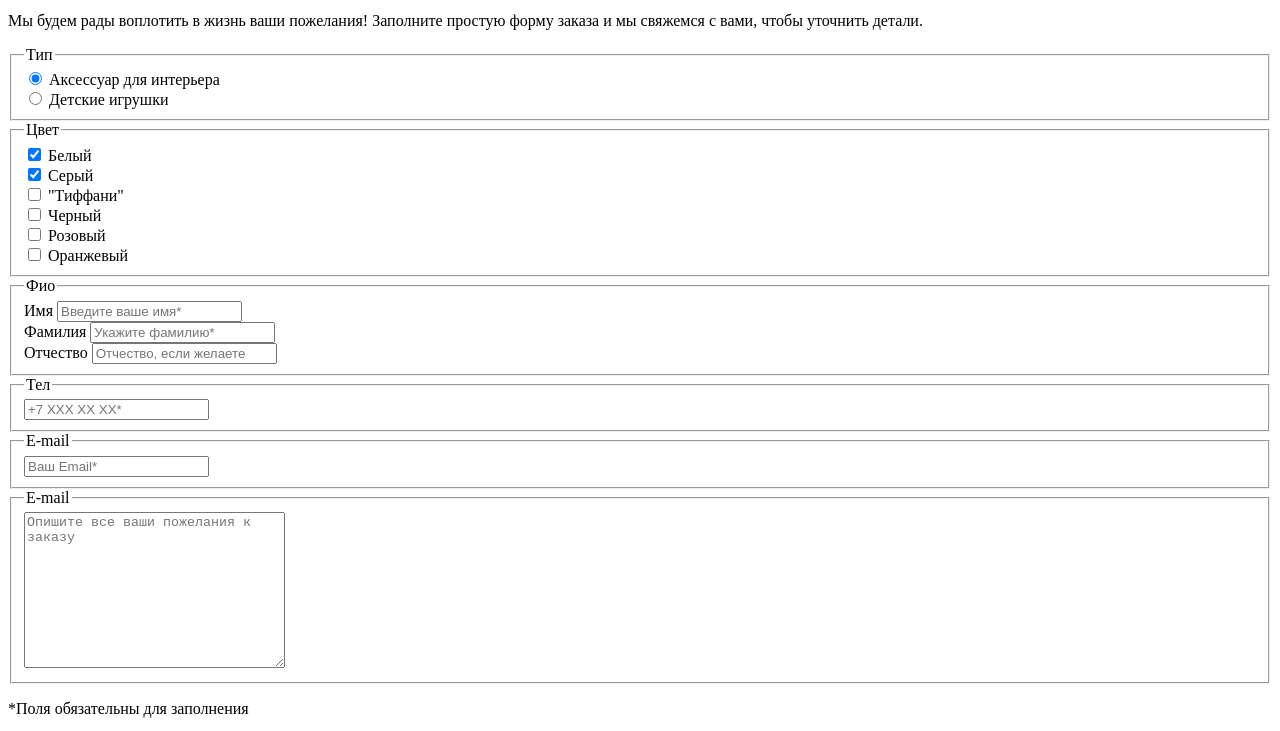
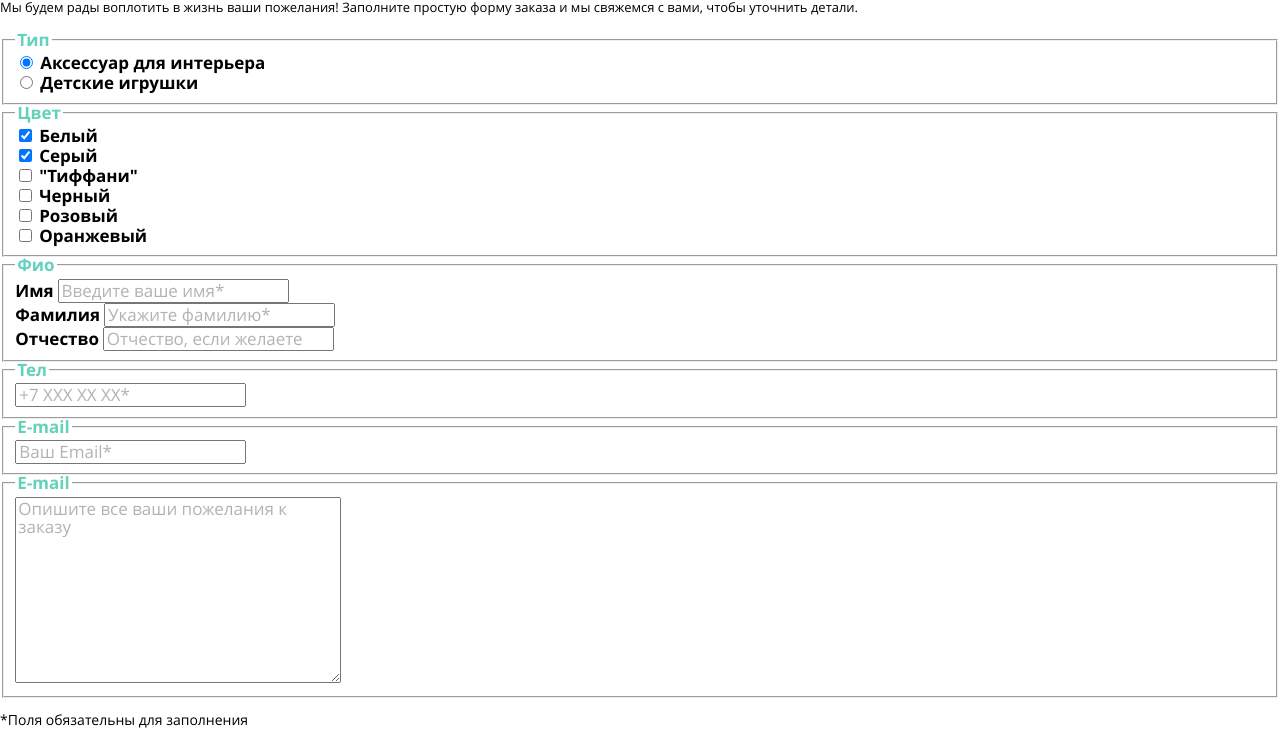
Before and after one commit to AnneyBen/http-AnneyBen_mishka.github.io, a plain HTML site: page form.html in a window 1280 px wide. Shown: the part 208-939 px from the top of the page. Drawn offline with Linux system fonts and the light colour scheme.

Commit message:
End making fonts

```diff
--- a/css/style.css
+++ b/css/style.css
@@ -94,6 +94,12 @@ body {
 .section-things__mini-catalog--toys {
   background-color: #56c3b2;
 }
+.page-footer__developed {
+  font-family: 'OpenSans-bold', 'Helvetica Neue', sans-serif;
+  font-weight: bold;
+  font-size: 19px;
+  line-height: 18px;
+}
 .section-featured__subtitle {
   font-size: 17px;
   line-height: 20px;
@@ -154,9 +160,85 @@ body {
   font-size: 15px;
   line-height: 30px;
 }
-.page-footer__developed {
+.page-main__main-title {
   font-family: 'OpenSans-bold', 'Helvetica Neue', sans-serif;
   font-weight: bold;
-  font-size: 19px;
+  font-size: 27px;
+  line-height: 30px;
+}
+.catalog-list {
+  padding: 0;
+  margin: 0;
+  list-style: none;
+}
+.catalog-list__name {
+  font-family: 'OpenSans-bold', 'Helvetica Neue', sans-serif;
+  font-weight: bold;
+  font-size: 17px;
+  line-height: 24px;
+}
+.catalog-list__characteristics {
+  font-size: 13px;
+  line-height: 30px;
+  font-style: normal;
+}
+.catalog-list__price {
+  font-family: 'OpenSans-bold', 'Helvetica Neue', sans-serif;
+  font-weight: bold;
+  font-size: 15px;
+  line-height: 24px;
+}
+.section-processing__title {
+  font-family: 'OpenSans-bold', 'Helvetica Neue', sans-serif;
+  font-weight: bold;
+  font-size: 17px;
+  line-height: 24px;
+}
+.section-processing__text {
+  font-size: 13px;
+  line-height: 24px;
+}
+.page-main__main-title {
+  font-family: 'OpenSans-bold', 'Helvetica Neue', sans-serif;
+  font-weight: bold;
+  font-size: 27px;
+  line-height: 30px;
+}
+.section-form__text {
+  font-size: 13px;
+  line-height: 24px;
+}
+.form-legend {
+  font-family: 'OpenSans-bold', 'Helvetica Neue', sans-serif;
+  font-weight: bold;
+  font-size: 17px;
+  line-height: 16px;
+  color: #63d1bb;
+}
+.form-label {
+  font-family: 'OpenSans-bold', 'Helvetica Neue', sans-serif;
+  font-weight: bold;
+  font-size: 17px;
   line-height: 18px;
 }
+.form-fieldset-initials__input,
+.form-fieldset-phone__input,
+.form-fieldset-email__input,
+.form-fieldset-additionally__textarea {
+  font-family: 'OpenSans-regular', 'Helvetica Neue', sans-serif;
+  font-size: 17px;
+  line-height: 18px;
+}
+.form-fieldset-initials__input::placeholder,
+.form-fieldset-phone__input::placeholder,
+.form-fieldset-email__input::placeholder,
+.form-fieldset-additionally__textarea::placeholder {
+  font-family: 'OpenSans-regular', 'Helvetica Neue', sans-serif;
+  font-size: 17px;
+  line-height: 18px;
+  color: rgba(0, 0, 0, 0.3);
+}
+.section-form__tiny {
+  font-size: 14px;
+  line-height: 16px;
+}
--- a/form.html
+++ b/form.html
@@ -4,17 +4,18 @@
     <meta charset="UTF-8">
     <meta name="viewport" content="width=device-width, initial-scale=1.0">
     <title>Mishka</title>
+    <link rel="stylesheet" href="css/style.css">
 </head>
 <body>
     <header class="page-header">
-        <a class="page-header__logo">
+        <a href="index.html" class="page-header__logo">
             <img class="page-header__logo-image" src="http://placehold.it/86x35" alt="Мишка" width="86" height="35">
         </a>
         <button class="page-header__button button">Меню</button>
         <nav class="page-header__main-nav">
             <ul class="page-header__list site-list">
                 <li class="site-list__item">
-                    <a href="#" class="site-list__link">Каталог товаров</a>
+                    <a href="catalog.html" class="site-list__link">Каталог товаров</a>
                 </li>
                 <li class="site-list__item">
                     <a href="#" class="site-list__link">Вязание на заказ</a>
@@ -41,11 +42,11 @@
                     <div class="form-fieldset-type__container-inputs">
                         <div class="form-fieldset-type__container-input">
                             <input class="form-fieldset-type__input" id="interier" type="radio" name="1" checked>
-                            <label class="form-fieldset-type__label" for="interier">Аксессуар для интерьера</label>
+                            <label class="form-fieldset-type__label form-label" for="interier">Аксессуар для интерьера</label>
                         </div>
                         <div class="form-fieldset-type__container-input">
                             <input class="form-fieldset-type__input" id="toy" type="radio" name="1">
-                            <label class="form-fieldset-type__label" for="toy">Детские игрушки</label>
+                            <label class="form-fieldset-type__label form-label" for="toy">Детские игрушки</label>
                         </div>
                     </div>
                 </fieldset>
@@ -54,61 +55,61 @@
                     <div class="form-fieldset-color__container-inputs">
                         <div class="form-fieldset-color__container-input">
                             <input class="form-fieldset-color__input" id="white" type="checkbox" checked>
-                            <label class="form-fieldset-color__label" for="white">Белый</label>
+                            <label class="form-fieldset-color__label form-label" for="white">Белый</label>
                         </div>
                         <div class="form-fieldset-color__container-input">
                             <input class="form-fieldset-color__input" id="gray" type="checkbox" checked>
-                            <label class="form-fieldset-color__label" for="gray">Серый</label>
+                            <label class="form-fieldset-color__label form-label" for="gray">Серый</label>
                         </div>
                         <div class="form-fieldset-color__container-input">
                             <input class="form-fieldset-color__input" id="tiffani" type="checkbox">
-                            <label class="form-fieldset-color__label" for="tiffani">"Тиффани"</label>
+                            <label class="form-fieldset-color__label form-label" for="tiffani">"Тиффани"</label>
                         </div>
                         <div class="form-fieldset-color__container-input">
                             <input class="form-fieldset-color__input" id="black" type="checkbox">
-                            <label class="form-fieldset-color__label" for="black">Черный</label>
+                            <label class="form-fieldset-color__label form-label" for="black">Черный</label>
                         </div>
                         <div class="form-fieldset-color__container-input">
                             <input class="form-fieldset-color__input" id="pink" type="checkbox">
-                            <label class="form-fieldset-color__label" for="pink">Розовый</label>
+                            <label class="form-fieldset-color__label form-label" for="pink">Розовый</label>
                         </div>
                         <div class="form-fieldset-color__container-input">
                             <input class="form-fieldset-color__input" id="orange" type="checkbox">
-                            <label class="form-fieldset-color__label" for="orange">Оранжевый</label>
+                            <label class="form-fieldset-color__label form-label" for="orange">Оранжевый</label>
                         </div>
                     </div>
                 </fieldset>
                 <fieldset class="section-form__form-fieldset form-fieldset form-fieldset-initials">
-                    <legend class="form-fieldset-initials__legend">Фио</legend>
+                    <legend class="form-fieldset-initials__legend form-legend">Фио</legend>
                     <div class="form-fieldset-initials__container-inputs">
                         <div class="form-fieldset-initials__container-input">
-                            <label class="form-fieldset-initials__label" for="name">Имя</label>
+                            <label class="form-fieldset-initials__label form-label" for="name">Имя</label>
                             <input class="form-fieldset-initials__input" id="name" type="text" placeholder="Введите ваше имя*" required>
                         </div>
                         <div class="form-fieldset-initials__container-input">
-                            <label class="form-fieldset-initials__label" for="surname">Фамилия</label>
+                            <label class="form-fieldset-initials__label form-label" for="surname">Фамилия</label>
                             <input class="form-fieldset-initials__input" id="surname" type="text" placeholder="Укажите фамилию*" required>
                         </div>
                         <div class="form-fieldset-initials__container-input">
-                            <label class="form-fieldset-initials__label" for="patronymic">Отчество</label>
+                            <label class="form-fieldset-initials__label form-label" for="patronymic">Отчество</label>
                             <input class="form-fieldset-initials__input" id="patronymic" type="text" placeholder="Отчество, если желаете">
                         </div>
                     </div>
                 </fieldset>
                 <fieldset class="section-form__form-fieldset form-fieldset form-fieldset-phone">
-                    <legend class="form-fieldset-phone__legend">Тел</legend>
+                    <legend class="form-fieldset-phone__legend form-legend">Тел</legend>
                     <div class="form-fieldset-phone__container-input">
                         <input class="form-fieldset-phone__input" type="tel" placeholder="+7 XXX XX XX*" required>
                     </div>
                 </fieldset>
                 <fieldset class="section-form__form-fieldset form-fieldset form-fieldset-email">
-                    <legend class="form-fieldset-email__legend">E-mail</legend>
+                    <legend class="form-fieldset-email__legend form-legend">E-mail</legend>
                     <div class="form-fieldset-email__container-input">
                         <input class="form-fieldset-email__input" type="email" placeholder="Ваш Email*" required>
                     </div>
                 </fieldset>
                 <fieldset class="section-form__form-fieldset form-fieldset form-fieldset-additionally">
-                    <legend class="form-fieldset-additionally__legend">E-mail</legend>
+                    <legend class="form-fieldset-additionally__legend form-legend">E-mail</legend>
                     <div class="form-fieldset-additionally__container-textarea">
                         <textarea class="form-fieldset-additionally__textarea" name="additionally" cols="30" rows="10" placeholder="Опишите все ваши пожелания к заказу"></textarea>
                     </div>
--- /dev/null
+++ b/less/base/catalog/catalog-list.less
@@ -0,0 +1,30 @@
+@import url("less/help/vars.less");
+@import url("less/help/mixins.less");
+
+.page-main__main-title{
+    .open-bold();
+    font-weight: bold;
+    .font(27px, 30px);
+}
+
+.catalog-list{
+    .pama();
+    list-style: none;
+}
+
+.catalog-list__name{
+    .open-bold();
+    font-weight: bold;
+    .font(17px, 24px);
+}
+
+.catalog-list__characteristics{
+    .font(13px, 30px);
+    font-style: normal;
+}
+
+.catalog-list__price{
+    .open-bold();
+    font-weight: bold;
+    .font(15px, 24px);
+}
--- /dev/null
+++ b/less/base/catalog/section-processing.less
@@ -0,0 +1,12 @@
+@import url("less/help/vars.less");
+@import url("less/help/mixins.less");
+
+.section-processing__title{
+    .open-bold();
+    font-weight: bold;
+    .font(17px, 24px);
+}
+
+.section-processing__text{
+    .font(13px, 24px);
+}
--- /dev/null
+++ b/less/base/form/section-form.less
@@ -0,0 +1,48 @@
+@import url("less/help/vars.less");
+@import url("less/help/mixins.less");
+
+.page-main__main-title{
+    .open-bold();
+    font-weight: bold;
+    .font(27px, 30px);
+}
+
+.section-form__text{
+    .font(13px, 24px);
+}
+
+.form-legend{
+    .open-bold();
+    font-weight: bold;
+    .font(17px, 16px);
+
+    color: @mini-catalog--interior;
+}
+
+.form-label{
+    .open-bold();
+    font-weight: bold;
+    .font(17px, 18px);
+
+}
+
+.form-fieldset-initials__input,
+.form-fieldset-phone__input,
+.form-fieldset-email__input,
+.form-fieldset-additionally__textarea{
+    .open-reg();
+    .font(17px, 18px);
+}
+
+.form-fieldset-initials__input::placeholder,
+.form-fieldset-phone__input::placeholder,
+.form-fieldset-email__input::placeholder,
+.form-fieldset-additionally__textarea::placeholder{
+    .open-reg();
+    .font(17px, 18px);
+    color: fade(@font-main, 30%);
+}
+
+.section-form__tiny{
+    .font(14px, 16px);
+}
--- a/less/styles.less
+++ b/less/styles.less
@@ -45,9 +45,20 @@ body{
     border: 2px solid @color-darken;
 }
 
-@import url("less/base/header.less");
-@import url("less/base/section-featured.less");
-@import url("less/base/section-about.less");
-@import url("less/base/section-reviews.less");
-@import url("less/base/section-contacts.less");
-@import url("less/base/footer.less");
+//general styles
+@import url("less/base/index/header.less");
+@import url("less/base/index/footer.less");
+
+//only styles from index
+
+@import url("less/base/index/section-featured.less");
+@import url("less/base/index/section-about.less");
+@import url("less/base/index/section-reviews.less");
+@import url("less/base/index/section-contacts.less");
+
+//only styles from catalog
+@import url("less/base/catalog/catalog-list.less");
+@import url("less/base/catalog/section-processing.less");
+
+//only styles from form
+@import url("less/base/form/section-form.less");
```
Also changed, not shown: catalog.html (+4 -3 lines), index.html (+1 -1 lines), less/base/index/footer.less (renamed from less/base/footer.less), less/base/index/header.less (renamed from less/base/header.less), less/base/index/section-about.less (renamed from less/base/section-about.less), less/base/index/section-contacts.less (renamed from less/base/section-contacts.less), less/base/index/section-featured.less (renamed from less/base/section-featured.less), less/base/index/section-reviews.less (renamed from less/base/section-reviews.less).
